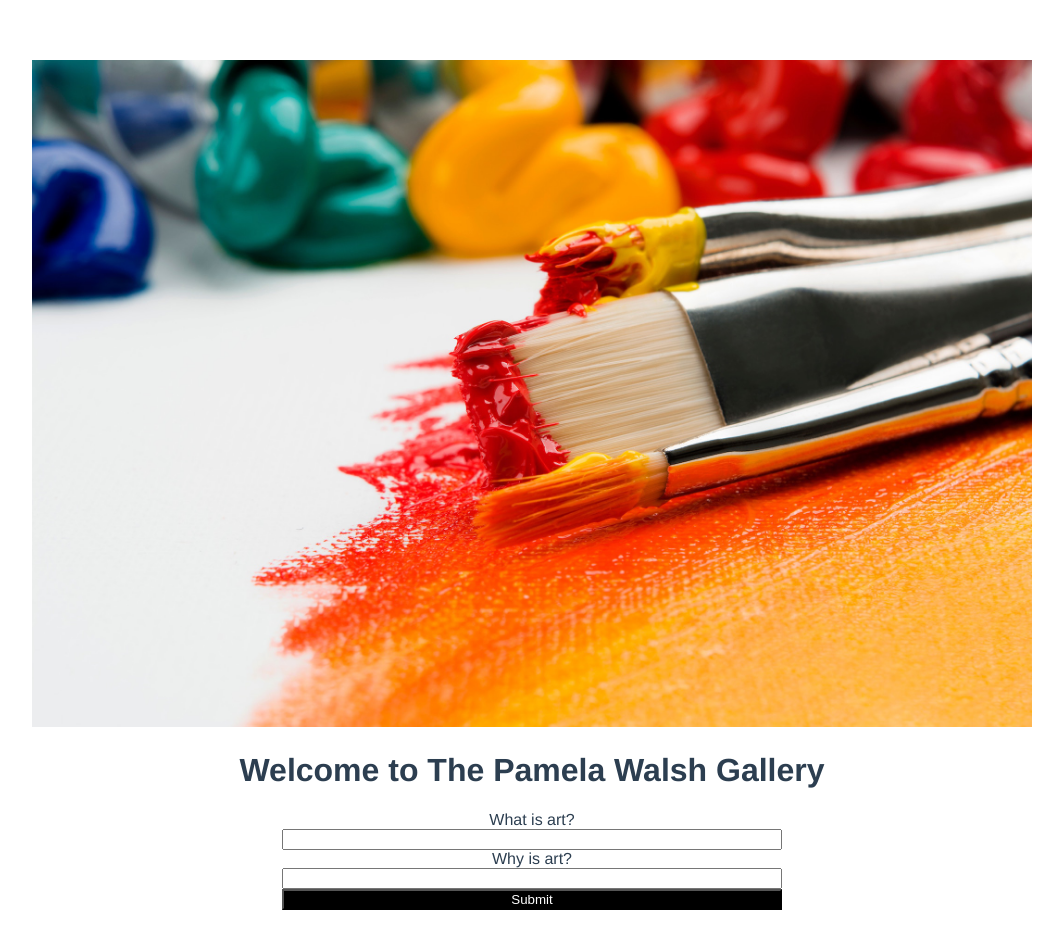
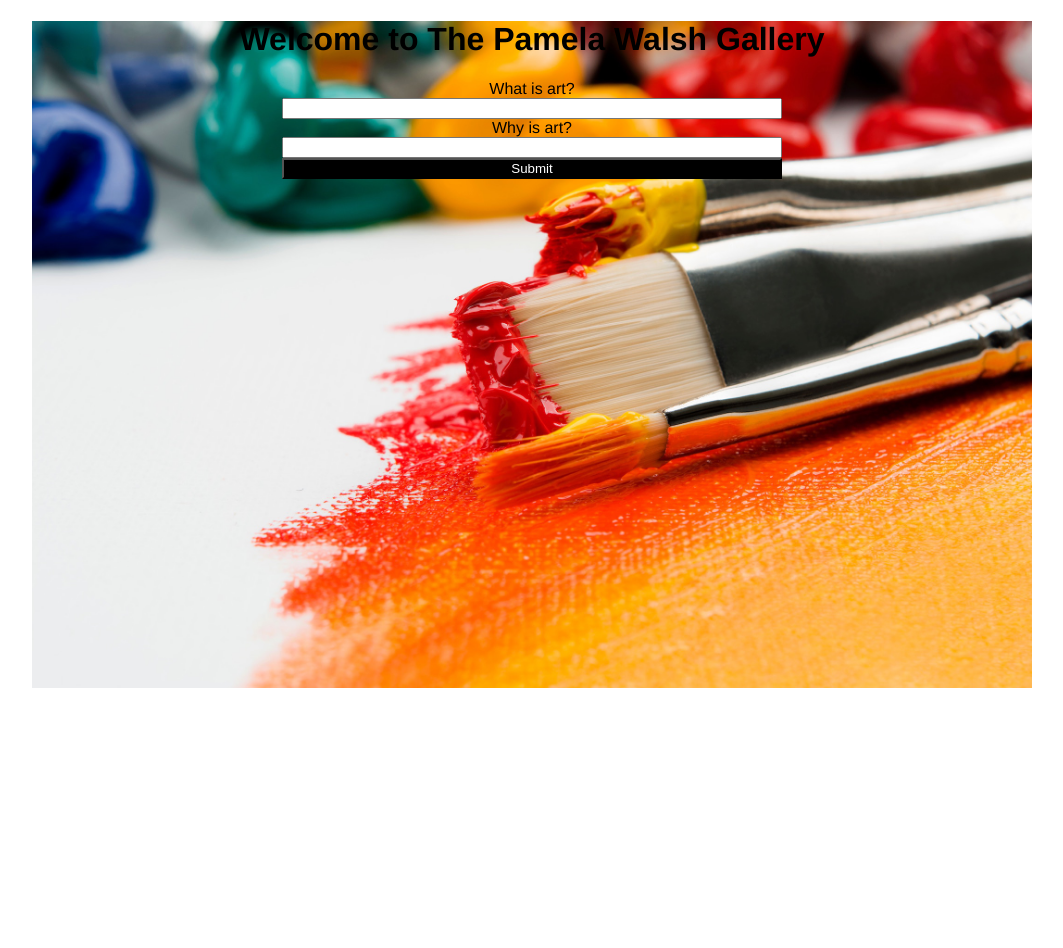
Before and after one commit to soundparticle/walsh-gallery, a Vue app: page / in a window 1280 px wide. Shown: the top 948 px of the page, without its empty margins (108-1171 px from the left). Before the commit the page ends 918 px from the top, so only its background shows below. Built offline with nearby package versions, Linux system fonts and the light colour scheme.

Commit message:
moved form to cover background image

```diff
--- a/src/App.vue
+++ b/src/App.vue
@@ -1,17 +1,17 @@
 <template>
   <div id="app">
-    <img id="header-image" alt="Vue logo" src="./assets/logo.jpg">
+    <!-- <img id="header-image" alt="Vue logo" src="./assets/logo.jpg"> -->
     <Header msg="Welcome to The Pamela Walsh Gallery"/>
-    <Form question1="What is art?" question2="Why is art?"/>
+    <Form question1='What is art?' question2='Why is art?'/>
   </div>
 </template>
 
 <script>
 import Header from './components/Header.vue';
 import Form from './components/Form.vue';
-
 export default {
   name: 'app',
+
   components: {
     Header,
     Form
@@ -21,15 +21,17 @@ export default {
 
 <style>
 #app {
+  background-image: url("./assets/logo.jpg");
+  background-size: contain;
+  background-repeat: no-repeat;
   font-family: 'Avenir', Helvetica, Arial, sans-serif;
   -webkit-font-smoothing: antialiased;
   -moz-osx-font-smoothing: grayscale;
+  height: 1000px;
+  width: 1000px;
   text-align: center;
-  color: #2c3e50;
   margin-top: 60px;
-}
-#header-image {
-  max-width: 1000px;
+  margin: 0 auto;
 }
 
 </style>
--- a/src/components/Header.vue
+++ b/src/components/Header.vue
@@ -1,10 +1,12 @@
 <template>
-  <div class="hello">
+  <div class="header">
     <h1>{{ msg }}</h1>
   </div>
 </template>
 
 <script>
+
+
 export default {
   name: 'Header',
   props: {
@@ -18,6 +20,7 @@ export default {
 h3 {
   margin: 40px 0 0;
 }
+
 ul {
   list-style-type: none;
   padding: 0;
@@ -29,4 +32,5 @@ li {
 a {
   color: #42b983;
 }
+
 </style>
```
Also changed, not shown: src/components/Form.vue (line endings or trailing spaces).
